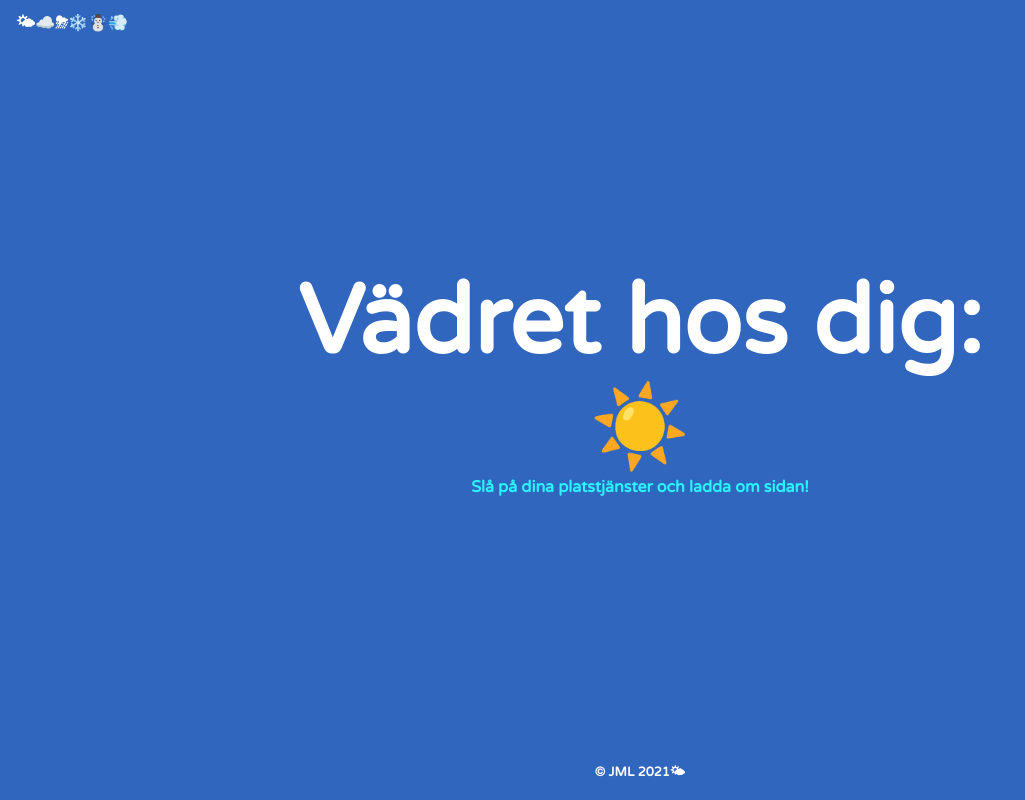
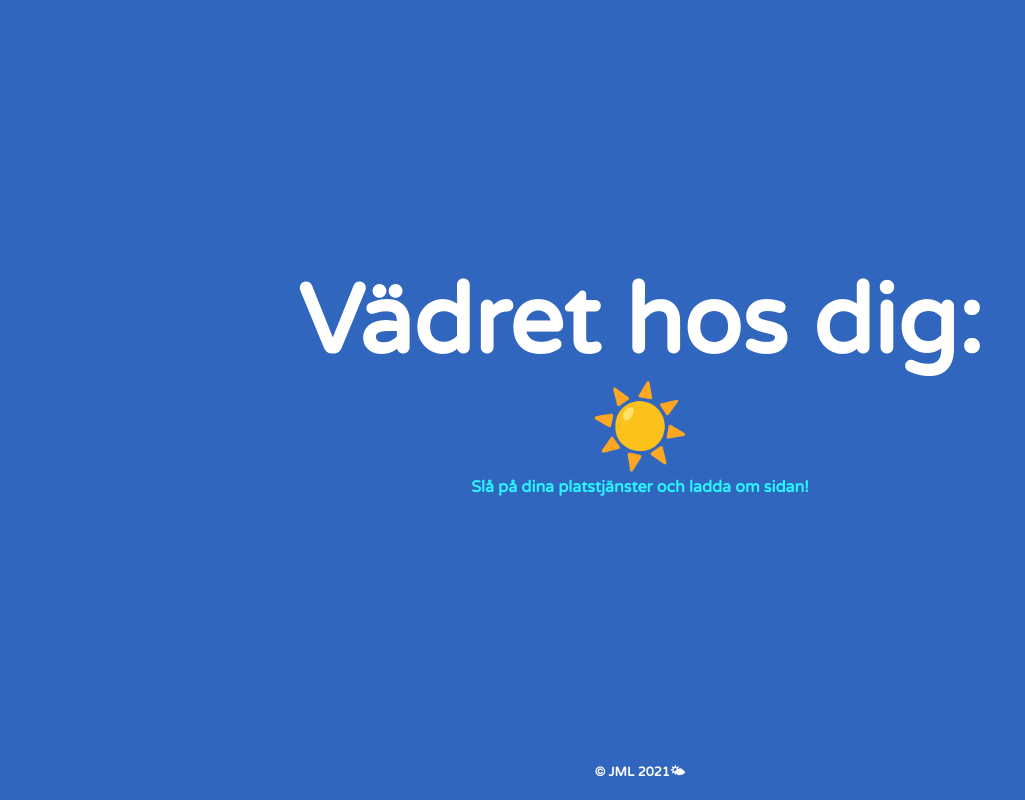
Before and after one commit to johnrybo/miniprojekt-react-1, a React (Create React App) app: page / in a window 1280 px wide. Shown: the whole page, without its empty margins (0-1025 px from the left). Built offline with nearby package versions, Linux system fonts and the light colour scheme; no server answers.

Commit message:
lottie animation

```diff
--- a/package.json
+++ b/package.json
@@ -3,6 +3,7 @@
   "version": "0.1.0",
   "private": true,
   "dependencies": {
+    "@lottiefiles/react-lottie-player": "^3.0.1",
     "@testing-library/jest-dom": "^5.11.9",
     "@testing-library/react": "^11.2.5",
     "@testing-library/user-event": "^12.7.2",
@@ -10,9 +11,13 @@
     "@types/node": "^12.20.4",
     "@types/react": "^17.0.2",
     "@types/react-dom": "^17.0.1",
+    "lottie-react": "^2.1.0",
+    "peer": "^0.6.1",
+    "prop-types": "^15.7.2",
     "react": "^17.0.1",
     "react-dom": "^17.0.1",
     "react-error-boundary": "^3.1.0",
+    "react-lottie": "^1.2.3",
     "react-scripts": "4.0.3",
     "typescript": "^4.1.5",
     "web-vitals": "^1.1.0"
--- a/src/App.css
+++ b/src/App.css
@@ -5,14 +5,16 @@
   align-items: center;
   flex-direction: column;
   font-family: 'Varela Round', sans-serif;
+  background-color: #3066BE;
 }
 
 header {
-  height: 3rem;
   display: flex;
+  position: fixed;
   width: 100%;
   align-items: center;
-  position: fixed;
+  text-align: center;
+  justify-content: center;
   margin-left: 2rem;
 }
 
--- a/src/App.tsx
+++ b/src/App.tsx
@@ -4,6 +4,8 @@ import './App.css';
 import Header from './components/header'
 import Main from './components/Main'
 import Footer from './components/Footer'
+
+
 
 function App() {
   return (
--- a/src/components/header.tsx
+++ b/src/components/header.tsx
@@ -1,12 +1,19 @@
-import React from 'react';
+import React, { CSSProperties } from 'react';
 import '../App.css';
+import Lottie from "lottie-react";
+import myAnimation from './lotties/wind-animation.json';
+
 
 function Header() {
     return (
        <header>
-           <p>🌤☁️⛈❄️☃️💨</p>
+           <Lottie style={myImage} animationData={myAnimation}/>
        </header>
     )
 }
 
+const myImage: CSSProperties = {
+    width: '13rem'
+}
+
 export default Header;
```
Also changed, not shown: src/components/lotties/wind-animation.json (added, +1 -0 lines), 1 other file (tests, documents, lock files or other folders).
